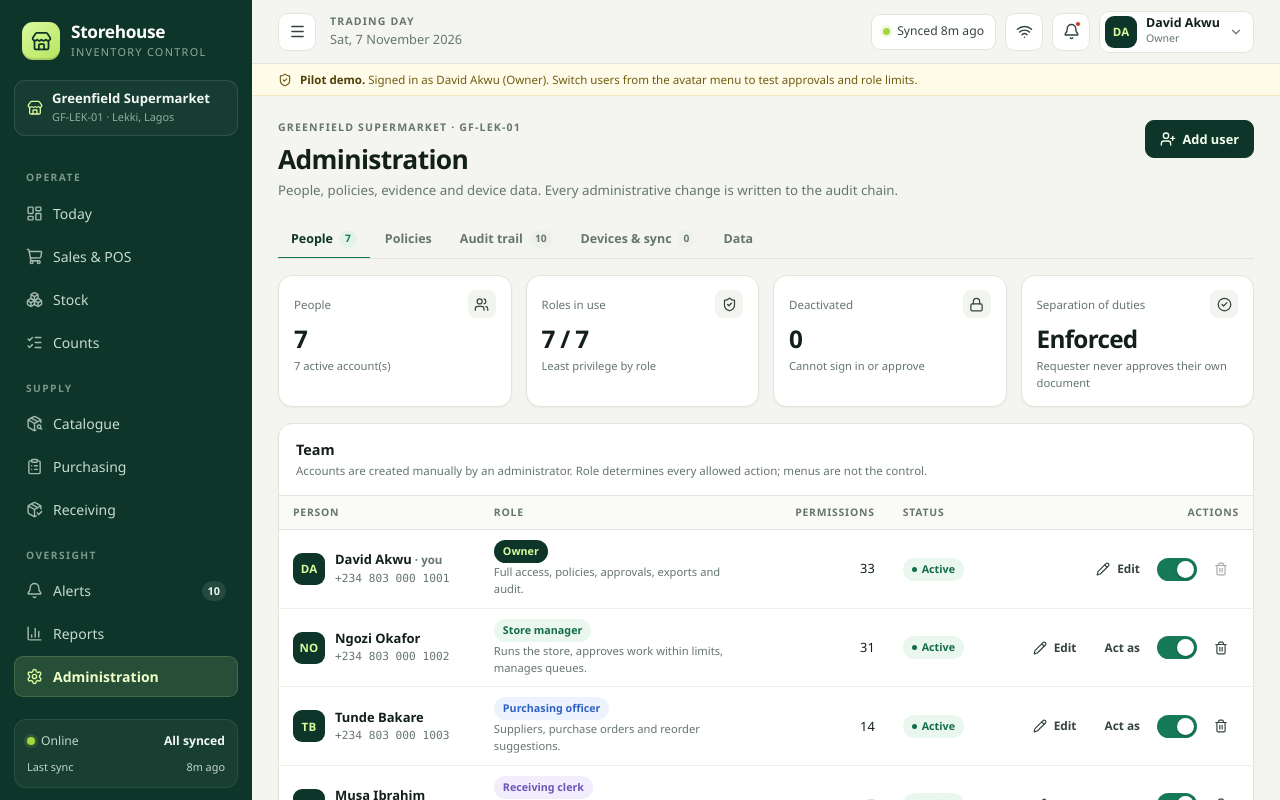
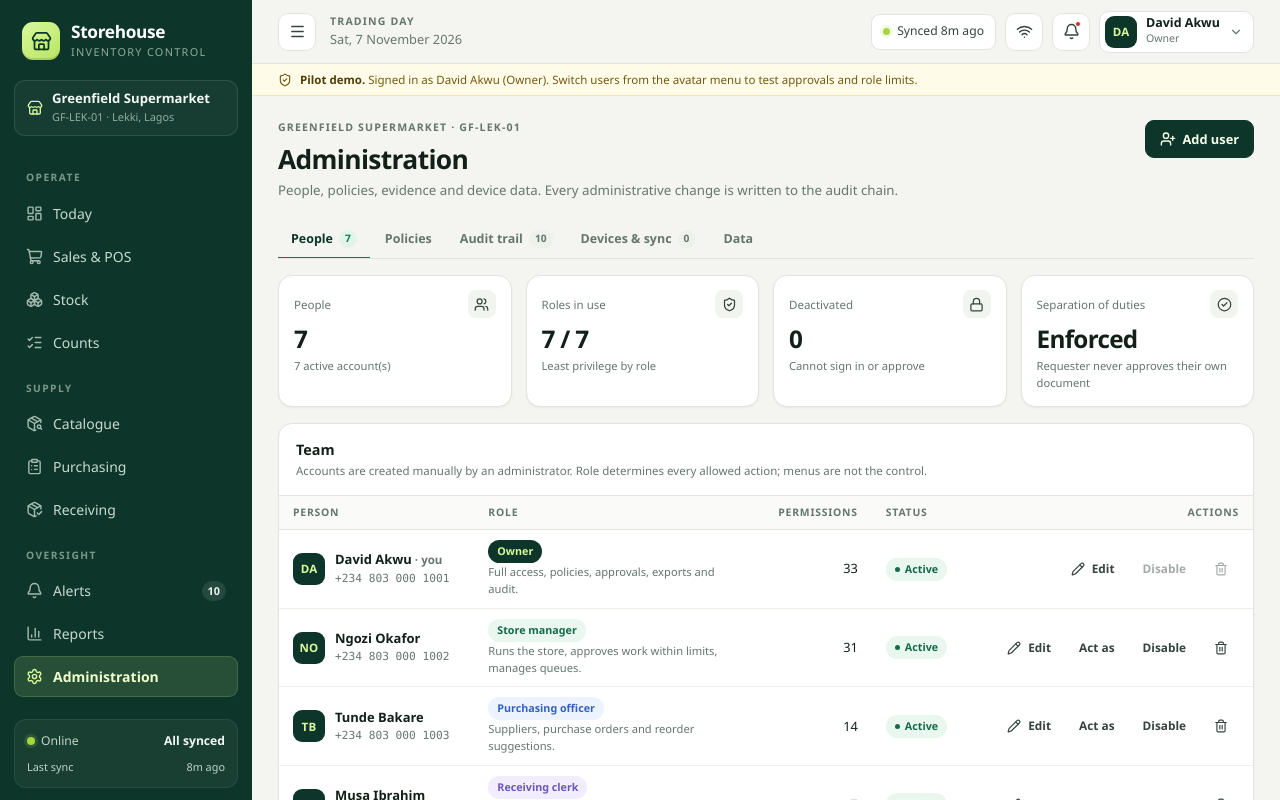
Before and after one commit to Nugwad11/INVENTORY-SYSTEM, a React (Vite) app: page /admin in a window 1280 px wide. Shown: the top 800 px of the page. Built offline with nearby package versions, Linux system fonts and the light colour scheme.

Commit message:
Make user disabling explicit and protect the last active owner
Replace the unlabeled toggle with Disable and Enable actions that confirm before revoking access, and block disabling the final active owner.

```diff
--- a/src/pages/Admin.tsx
+++ b/src/pages/Admin.tsx
@@ -224,6 +224,7 @@ export default function Admin() {
   // ---------- People ----------
   const [addUserOpen, setAddUserOpen] = useState(false);
   const [editingUser, setEditingUser] = useState<User | null>(null);
+  const [disablingUser, setDisablingUser] = useState<User | null>(null);
   const [deletingUser, setDeletingUser] = useState<User | null>(null);
 
   const peopleStats = useMemo(() => {
@@ -558,13 +559,19 @@ export default function Admin() {
                             </button>
                           )}
                           <button
-                            className={`switch ${user.active ? 'on' : ''}`}
-                            onClick={() => actions.toggleUser(user.id)}
-                            disabled={user.id === currentUser.id}
-                            aria-label={`${user.active ? 'Deactivate' : 'Reactivate'} ${user.name}`}
-                            aria-pressed={user.active}
-                            title={user.id === currentUser.id ? 'You cannot deactivate your own account' : undefined}
-                          />
+                            className="btn btn--sm btn--ghost"
+                            onClick={() => (user.active ? setDisablingUser(user) : actions.toggleUser(user.id))}
+                            disabled={user.id === currentUser.id || (user.role === 'owner' && user.active && activeOwnerCount <= 1)}
+                            title={
+                              user.id === currentUser.id
+                                ? 'You cannot disable your own account'
+                                : user.role === 'owner' && user.active && activeOwnerCount <= 1
+                                  ? 'The last active owner cannot be disabled'
+                                  : `${user.active ? 'Disable' : 'Enable'} ${user.name}`
+                            }
+                          >
+                            {user.active ? 'Disable' : 'Enable'}
+                          </button>
                           <button
                             className="btn btn--sm btn--ghost"
                             onClick={() => setDeletingUser(user)}
@@ -1188,6 +1195,43 @@ export default function Admin() {
       <UserFormModal open={!!editingUser} user={editingUser} onClose={() => setEditingUser(null)} />
 
       <Modal
+        open={!!disablingUser}
+        onClose={() => setDisablingUser(null)}
+        title="Disable user?"
+        subtitle="The account can be enabled again at any time."
+        footer={
+          <>
+            <button className="btn btn--ghost" onClick={() => setDisablingUser(null)}>Cancel</button>
+            <button
+              className="btn btn--primary"
+              onClick={() => {
+                if (disablingUser) {
+                  actions.toggleUser(disablingUser.id);
+                  setDisablingUser(null);
+                }
+              }}
+            >
+              Disable user
+            </button>
+          </>
+        }
+      >
+        {disablingUser && (
+          <div className="grid" style={{ gap: 14 }}>
+            <div className="banner banner--warning">
+              {disablingUser.name} will not be able to sign in, be switched to, or approve work until the account is
+              enabled again. Their documents and audit history stay intact.
+            </div>
+            <div className="stat-strip">
+              <div><div className="label">Person</div><div className="value" style={{ fontSize: '0.85rem' }}>{disablingUser.name}</div></div>
+              <div><div className="label">Role</div><div className="value" style={{ fontSize: '0.85rem' }}>{ROLE_LABELS[disablingUser.role]}</div></div>
+              <div><div className="label">Phone</div><div className="value" style={{ fontSize: '0.85rem' }}>{disablingUser.phone}</div></div>
+            </div>
+          </div>
+        )}
+      </Modal>
+
+      <Modal
         open={!!deletingUser}
         onClose={() => setDeletingUser(null)}
         title="Delete user?"
--- a/src/store/AppStore.tsx
+++ b/src/store/AppStore.tsx
@@ -1915,6 +1915,13 @@ export function AppProvider({ children }: { children: ReactNode }) {
         toast('You cannot deactivate your own account.', 'error');
         return;
       }
+      const target = state.users.find((u) => u.id === userId);
+      if (!target) return;
+      const activeOwners = state.users.filter((u) => u.role === 'owner' && u.active);
+      if (target.active && target.role === 'owner' && activeOwners.length <= 1) {
+        toast('The last active owner cannot be disabled.', 'error');
+        return;
+      }
       commit((draft) => {
         const user = draft.users.find((u) => u.id === userId);
         if (!user) return;
```
